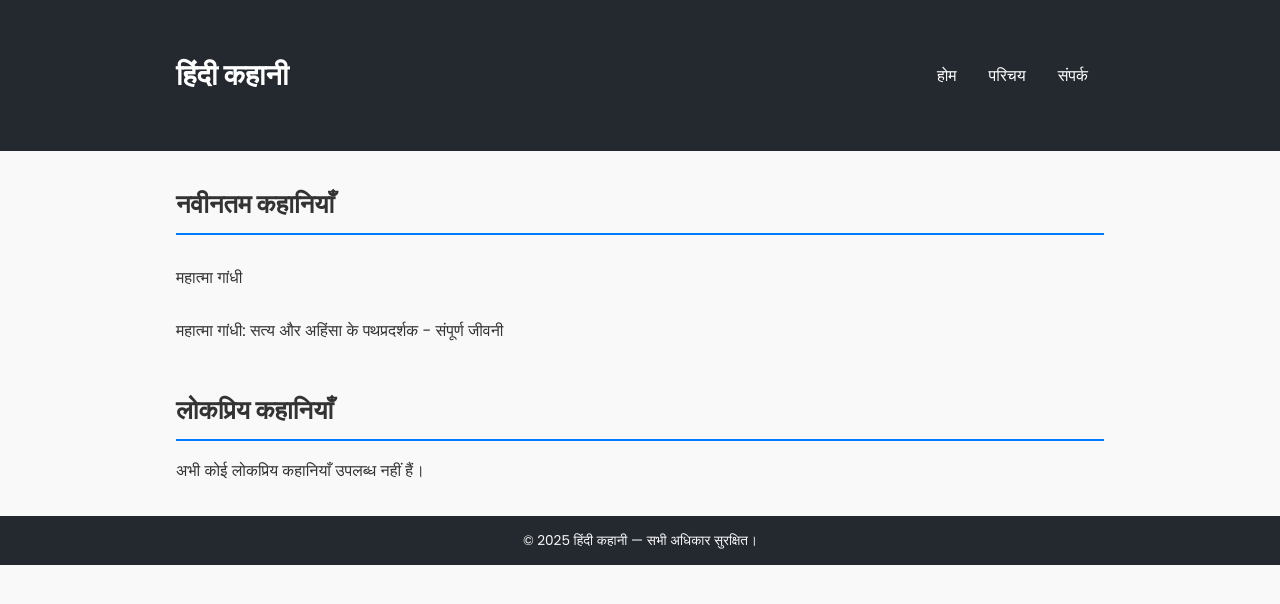
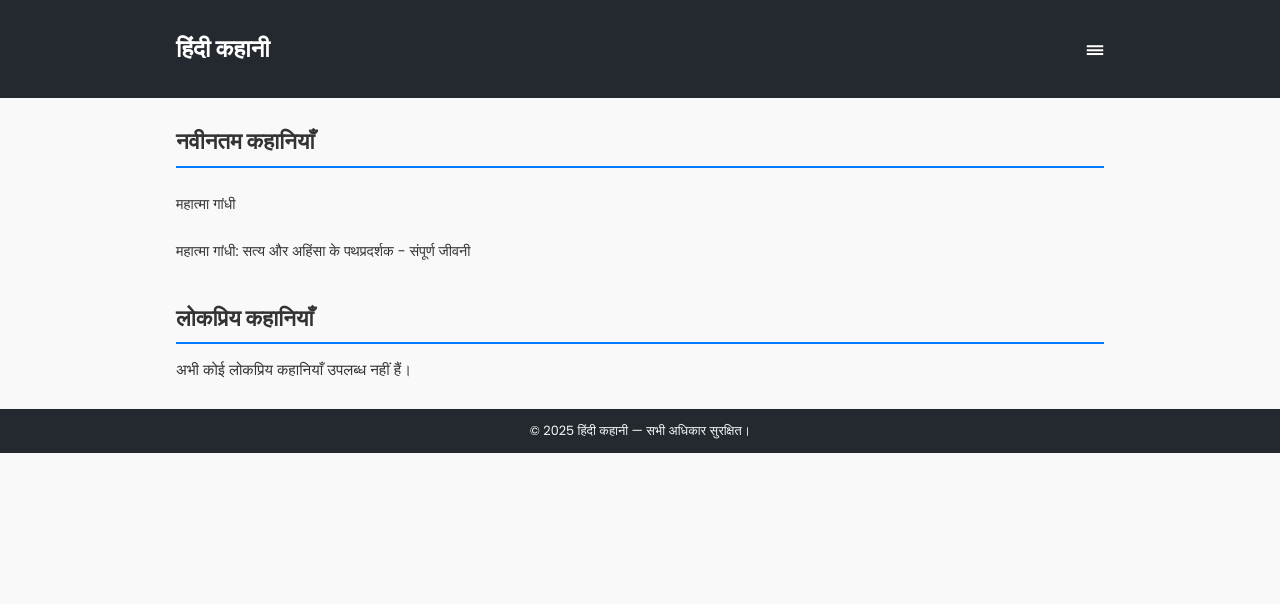
Before and after one commit to hindikahani/hindikahani.github.io, a Jekyll site: the page built from index.md, in a window 1280 px wide. Shown: the top 604 px of the page. Built offline with Jekyll 4.4.1, drawn with Linux system fonts in a browser that asks for light colours.

Commit message:
Update style.css

```diff
--- a/assets/css/style.css
+++ b/assets/css/style.css
@@ -9,23 +9,23 @@
 }
 
 body {
-  font-family: 'Poppins', sans-serif; /* फ़ॉन्ट बदला गया */
+  font-family: 'Poppins', sans-serif; /* Poppins फ़ॉन्ट */
   background: #f9f9f9;
   color: #333;
-  line-height: 1.7; /* थोड़ी बढ़ी हुई लाइन-हाइट पठनीयता के लिए */
-  font-size: 1rem; /* थोड़ा बड़ा फ़ॉन्ट साइज़ */
+  line-height: 1.7;
+  font-size: 0.9rem; /* मोबाइल और डिफ़ॉल्ट फ़ॉन्ट साइज़ */
 }
 
 .container {
   max-width: 960px;
-  margin: 1.5rem auto; /* थोड़ी ज़्यादा मार्जिन */
-  padding: 0 1.2rem; /* थोड़ी ज़्यादा पैडिंग */
+  margin: 1rem auto;
+  padding: 0 1rem;
 }
 
 header {
   background: #24292f;
   color: white;
-  padding: 1rem 1.2rem; /* थोड़ी ज़्यादा पैडिंग */
+  padding: 0.8rem 1rem;
   position: sticky;
   top: 0;
   z-index: 1000;
@@ -38,7 +38,7 @@ header .container {
 }
 
 header h1 {
-  font-size: 1.6rem; /* थोड़ी बड़ी हेडिंग */
+  font-size: 1.3rem;
 }
 
 nav {
@@ -46,16 +46,16 @@ nav {
   flex-direction: column;
   background-color: #24292f;
   position: absolute;
-  top: 60px; /* एडजस्टेड टॉप */
-  right: 1.2rem;
+  top: 55px;
+  right: 1rem;
   z-index: 1001;
 }
 
 nav a {
   color: white;
-  padding: 0.7rem 1.2rem; /* थोड़ी ज़्यादा पैडिंग */
+  padding: 0.6rem 1rem;
   text-decoration: none;
-  font-weight: 500; /* थोड़ा कम बोल्ड */
+  font-weight: 500;
 }
 
 nav a:hover {
@@ -63,39 +63,36 @@ nav a:hover {
 }
 
 .menu-toggle {
-  font-size: 1.7rem; /* थोड़ा बड़ा मेनू आइकन */
+  font-size: 1.5rem;
   cursor: pointer;
   color: white;
 }
 
 @media (min-width: 768px) {
-  .container {
-    padding: 0 1rem;
-    margin: 2rem auto;
+  body {
+    font-size: 0.95rem; /* डेस्कटॉप के लिए थोड़ा बड़ा फ़ॉन्ट साइज़ (पहले से कम) */
   }
 
-  header {
-    padding: 1.2rem 1rem;
+  .latest-posts .post-list a,
+  .popular-posts .post-list a,
+  .post-wrapper .post-list a,
+  .view-all a,
+  .post-content {
+    font-size: 0.95rem; /* डेस्कटॉप के लिए थोड़ा बड़ा फ़ॉन्ट साइज़ (पहले से कम) */
+  }
+
+  .post-title {
+    font-size: 1.6rem; /* डेस्कटॉप के लिए हेडिंग साइज़ कम */
+  }
+
+  .latest-posts .section-title,
+  .popular-posts .section-title,
+  .post-wrapper .section-title {
+    font-size: 1.5rem; /* डेस्कटॉप के लिए हेडिंग साइज़ कम */
   }
 
   header h1 {
-    font-size: 1.8rem;
-  }
-
-  nav {
-    display: flex !important;
-    flex-direction: row;
-    position: static;
-    background: none;
-  }
-
-  nav a {
-    margin: 0 1rem;
-    padding: 0;
-  }
-
-  .menu-toggle {
-    display: none;
+    font-size: 1.5rem; /* डेस्कटॉप के लिए हेडिंग साइज़ कम */
   }
 }
 
@@ -103,10 +100,10 @@ nav a:hover {
 .latest-posts .section-title,
 .popular-posts .section-title,
 .post-wrapper .section-title {
-  font-size: 1.6rem; /* थोड़ी बड़ी हेडिंग */
-  margin: 2rem 0 1rem; /* थोड़ी ज़्यादा मार्जिन */
+  font-size: 1.4rem;
+  margin: 1.5rem 0 0.8rem;
   border-bottom: 2px solid #007bff;
-  padding-bottom: 0.4rem; /* थोड़ी ज़्यादा पैडिंग */
+  padding-bottom: 0.35rem;
   color: #333;
   font-weight: 700;
 }
@@ -115,18 +112,18 @@ nav a:hover {
 .latest-posts .post-list,
 .popular-posts .post-list,
 .post-wrapper .post-list {
-  margin-top: 0.8rem; /* थोड़ी ज़्यादा मार्जिन */
+  margin-top: 0.6rem;
 }
 
 .latest-posts .post-list a,
 .popular-posts .post-list a,
 .post-wrapper .post-list a {
   display: block;
-  padding: 0.8rem 0; /* थोड़ी ज़्यादा पैडिंग */
+  padding: 0.7rem 0;
   text-decoration: none;
   color: #333;
   transition: background-color 0.2s ease-in-out, color 0.2s ease-in-out;
-  font-size: 1rem; /* थोड़ा बड़ा फ़ॉन्ट साइज़ */
+  font-size: 0.9rem; /* मोबाइल के लिए फ़ॉन्ट साइज़ */
 }
 
 .latest-posts .post-list a:hover,
@@ -144,34 +141,34 @@ nav a:hover {
 
 /* Single Post Page Styles */
 .post-wrapper {
-  padding: 1.2rem; /* थोड़ी ज़्यादा पैडिंग */
+  padding: 1.1rem;
 }
 
 .post-title {
-  font-size: 1.8rem; /* थोड़ी बड़ी हेडिंग */
+  font-size: 1.6rem;
   color: #333;
-  margin-bottom: 0.8rem; /* थोड़ी ज़्यादा मार्जिन */
-  padding-bottom: 0.3rem; /* थोड़ी ज़्यादा पैडिंग */
+  margin-bottom: 0.7rem;
+  padding-bottom: 0.25rem;
   border-bottom: 2px solid #007bff;
 }
 
 .post-meta {
-  font-size: 0.85rem; /* थोड़ा बड़ा फ़ॉन्ट साइज़ */
+  font-size: 0.75rem;
   color: #6c757d;
   font-style: italic;
-  margin-bottom: 1rem; /* थोड़ी ज़्यादा मार्जिन */
+  margin-bottom: 0.9rem;
 }
 
 .post-content {
-  padding-top: 1rem; /* थोड़ी ज़्यादा पैडिंग */
-  font-size: 1.05rem; /* थोड़ा बड़ा फ़ॉन्ट साइज़ */
-  line-height: 1.8; /* थोड़ी बढ़ी हुई लाइन-हाइट */
+  padding-top: 0.9rem;
+  font-size: 0.9rem; /* मोबाइल के लिए फ़ॉन्ट साइज़ */
+  line-height: 1.8;
   color: #495057;
   letter-spacing: 0.01em;
 }
 
 .post-content p {
-  margin-bottom: 1.2rem; /* थोड़ी ज़्यादा मार्जिन */
+  margin-bottom: 1.1rem;
   padding-bottom: 0;
   border-bottom: none;
 }
@@ -180,12 +177,12 @@ nav a:hover {
 .post-content h2,
 .post-content h3,
 .post-content h4 {
-  font-size: 1.2rem; /* थोड़ी बड़ी हेडिंग */
+  font-size: 1.1rem;
   color: #333;
-  margin-top: 1.5rem; /* थोड़ी ज़्यादा मार्जिन */
-  margin-bottom: 0.5rem; /* थोड़ी ज़्यादा मार्जिन */
+  margin-top: 1.4rem;
+  margin-bottom: 0.45rem;
   border-bottom: 1px solid #ccc;
-  padding-bottom: 0.2rem; /* थोड़ी ज़्यादा पैडिंग */
+  padding-bottom: 0.15rem;
 }
 
 .post-content a {
@@ -200,13 +197,13 @@ nav a:hover {
 
 .post-content ul,
 .post-content ol {
-  margin-left: 1.2rem; /* थोड़ा ज़्यादा इंडेंट */
-  margin-bottom: 1rem; /* थोड़ी ज़्यादा मार्जिन */
+  margin-left: 1.1rem;
+  margin-bottom: 0.9rem;
 }
 
 /* View All Link */
 .view-all {
-  margin-top: 1.2rem; /* थोड़ी ज़्यादा मार्जिन */
+  margin-top: 1.1rem;
   text-align: center;
 }
 
@@ -214,10 +211,10 @@ nav a:hover {
   display: inline-block;
   background-color: #007bff;
   color: white;
-  padding: 0.6rem 1.2rem; /* थोड़ी ज़्यादा पैडिंग */
+  padding: 0.55rem 1.1rem;
   text-decoration: none;
   border-radius: 6px;
-  font-size: 1rem; /* थोड़ा बड़ा फ़ॉन्ट साइज़ */
+  font-size: 0.9rem; /* मोबाइल के लिए फ़ॉन्ट साइज़ */
   transition: background-color 0.2s ease-in-out;
 }
 
@@ -230,7 +227,7 @@ footer {
   background: #24292f;
   color: #f8f9fa;
   text-align: center;
-  padding: 0.8rem; /* थोड़ी ज़्यादा पैडिंग */
-  margin-top: 1.8rem; /* थोड़ी ज़्यादा मार्जिन */
-  font-size: 0.85rem; /* थोड़ा बड़ा फ़ॉन्ट साइज़ */
+  padding: 0.7rem;
+  margin-top: 1.65rem;
+  font-size: 0.8rem;
 }
```
